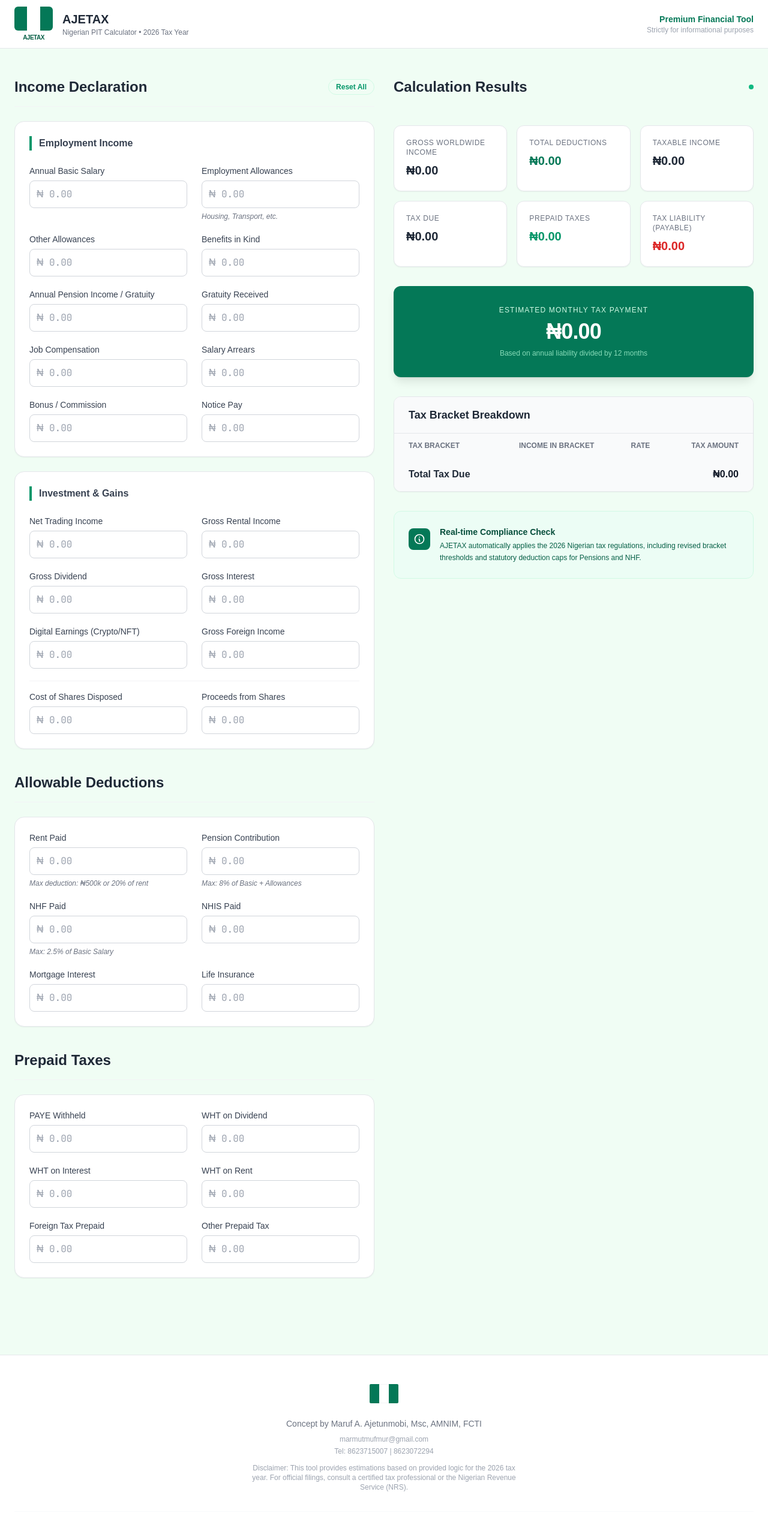
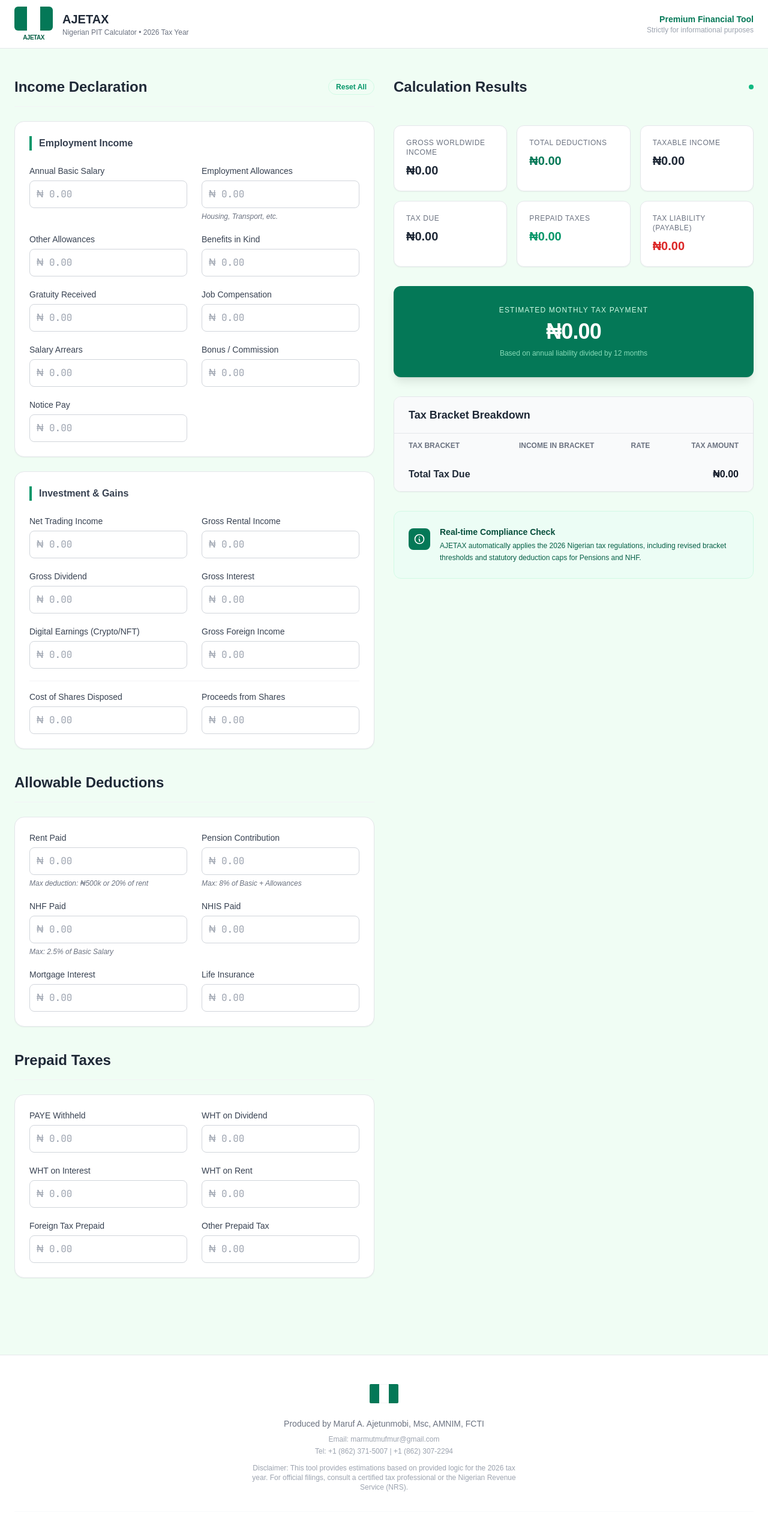
Before and after one commit to mardhiat/ajetax, a React (Vite) app: page / in a window 1280 px wide. Shown: the top 2553 px of the page at 60% size. Built offline with nearby package versions, Linux system fonts and the light colour scheme.

Commit message:
Revert "added pension"
This reverts commit 8ff379816d2b042ebe61cc502eac1265c58c367e.

```diff
--- a/App.tsx
+++ b/App.tsx
@@ -9,7 +9,6 @@ const INITIAL_FORM_DATA: TaxFormData = {
   employmentAllowances: 0,
   otherEmploymentAllowances: 0,
   benefitsInKind: 0,
-  annualPensionGratuity: 0,
   gratuityReceived: 0,
   lossOfJobCompensation: 0,
   salaryArrears: 0,
@@ -96,7 +95,6 @@ const App: React.FC = () => {
                   <CurrencyInput label="Employment Allowances" name="employmentAllowances" value={formData.employmentAllowances} onChange={(v) => updateField('employmentAllowances', v)} helperText="Housing, Transport, etc." />
                   <CurrencyInput label="Other Allowances" name="otherEmploymentAllowances" value={formData.otherEmploymentAllowances} onChange={(v) => updateField('otherEmploymentAllowances', v)} />
                   <CurrencyInput label="Benefits in Kind" name="benefitsInKind" value={formData.benefitsInKind} onChange={(v) => updateField('benefitsInKind', v)} />
-                  <CurrencyInput label="Annual Pension Income / Gratuity" name="annualPensionGratuity" value={formData.annualPensionGratuity} onChange={(v) => updateField('annualPensionGratuity', v)} />
                   <CurrencyInput label="Gratuity Received" name="gratuityReceived" value={formData.gratuityReceived} onChange={(v) => updateField('gratuityReceived', v)} />
                   <CurrencyInput label="Job Compensation" name="lossOfJobCompensation" value={formData.lossOfJobCompensation} onChange={(v) => updateField('lossOfJobCompensation', v)} />
                   <CurrencyInput label="Salary Arrears" name="salaryArrears" value={formData.salaryArrears} onChange={(v) => updateField('salaryArrears', v)} />
@@ -182,13 +180,13 @@ const App: React.FC = () => {
             <div className="bg-white h-full flex-1 border-t border-b border-gray-100"></div>
             <div className="bg-emerald-700 h-full flex-1 rounded-r-sm"></div>
           </div>
-          <p className="text-sm text-gray-500 font-medium">Concept by Maruf A. Ajetunmobi, Msc, AMNIM, FCTI</p>
+          <p className="text-sm text-gray-500 font-medium">Produced by Maruf A. Ajetunmobi, Msc, AMNIM, FCTI</p>
           <div className="mt-2 flex flex-col items-center space-y-1">
             <p className="text-xs text-gray-400">
-              <a href="mailto:marmutmufmur@gmail.com" className="hover:text-emerald-600 transition-colors">marmutmufmur@gmail.com</a>
+              <a href="mailto:marmutmufmur@gmail.com" className="hover:text-emerald-600 transition-colors">Email: marmutmufmur@gmail.com</a>
             </p>
             <p className="text-xs text-gray-400">
-              Tel: <a href="tel:+18623715007" className="hover:text-emerald-600 transition-colors">8623715007</a> | <a href="tel:+18623072294" className="hover:text-emerald-600 transition-colors">8623072294</a>
+              Tel: <a href="tel:+18623715007" className="hover:text-emerald-600 transition-colors">+1 (862) 371-5007</a> | <a href="tel:+18623072294" className="hover:text-emerald-600 transition-colors">+1 (862) 307-2294</a>
             </p>
           </div>
           {/* <p className="text-xs text-gray-400 mt-1">Developed by Mardhiat Ajetunmobi</p> */}
--- a/types.ts
+++ b/types.ts
@@ -1,10 +1,10 @@
+
 export interface TaxFormData {
   // Employment Income
   basicSalary: number;
   employmentAllowances: number;
   otherEmploymentAllowances: number;
   benefitsInKind: number;
-  annualPensionGratuity: number;
   gratuityReceived: number;
   lossOfJobCompensation: number;
   salaryArrears: number;
--- a/utils/taxCalculations.ts
+++ b/utils/taxCalculations.ts
@@ -1,3 +1,4 @@
+
 import type { TaxFormData, TaxResults, BracketBreakdown } from '../types';
 
 export const formatNaira = (amount: number): string => {
@@ -19,7 +20,6 @@ export const calculateTax = (data: TaxFormData): TaxResults => {
     data.employmentAllowances +
     data.otherEmploymentAllowances +
     data.benefitsInKind +
-    data.annualPensionGratuity +
     data.gratuityReceived +
     data.lossOfJobCompensation +
     data.salaryArrears +
```
